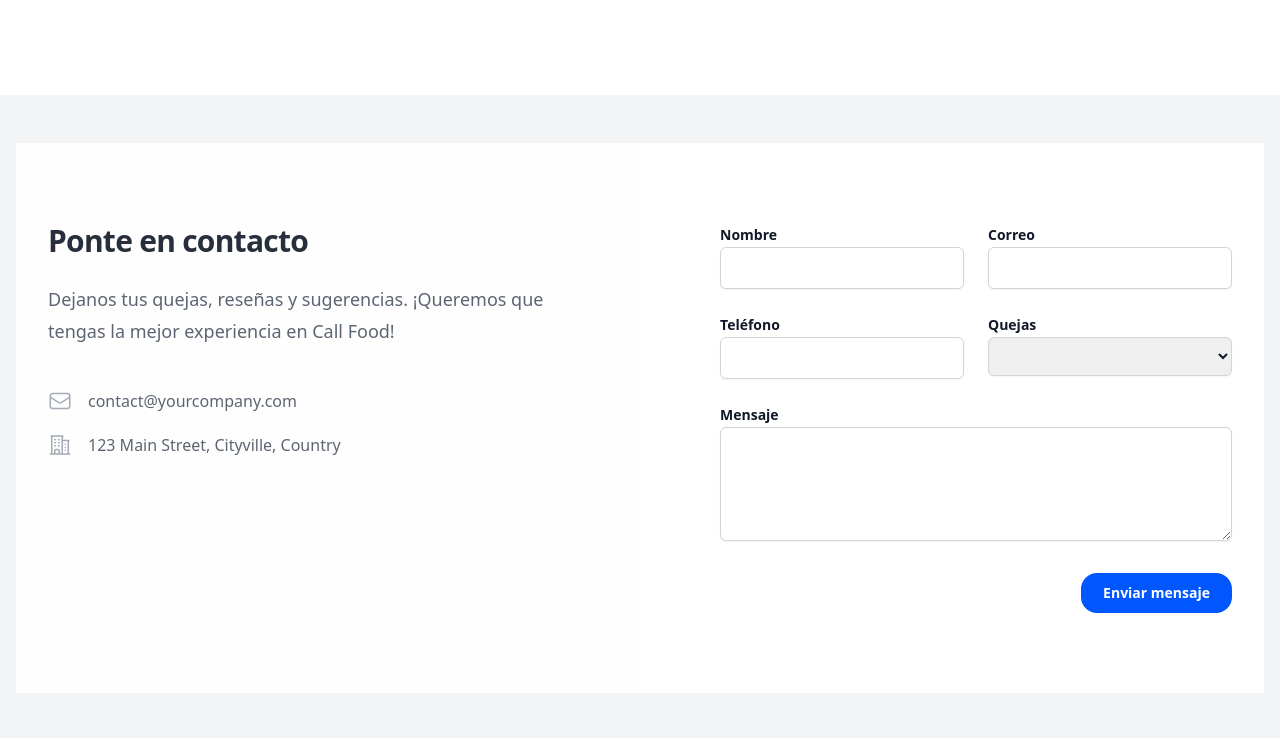
After one commit to MauricioJC3/Practica_sql_conexion, a PHP site: page /vistaUsuario/nosotros.php in a window 1280 px wide. The commit adds this page. Shown: the part 1055-1793 px from the top of the page. Run offline with PHP 8.4, Linux system fonts and the light colour scheme.

Commit message:
Nuevos cambios 3

```diff
--- a/src/css/output.css
+++ b/src/css/output.css
@@ -668,6 +649,18 @@ video {
   justify-self: end;
 }
 
+.sr-only {
+  position: absolute;
+  width: 1px;
+  height: 1px;
+  padding: 0;
+  margin: -1px;
+  overflow: hidden;
+  clip: rect(0, 0, 0, 0);
+  white-space: nowrap;
+  border-width: 0;
+}
+
 .fixed {
   position: fixed;
 }
@@ -684,6 +677,11 @@ video {
   inset: 0px;
 }
 
+.inset-y-0 {
+  top: 0px;
+  bottom: 0px;
+}
+
 .bottom-0 {
   bottom: 0px;
 }
@@ -718,6 +720,10 @@ video {
 
 .top-\[9\%\] {
   top: 9%;
+}
+
+.z-10 {
+  z-index: 10;
 }
 
 .m-0 {
@@ -918,6 +924,10 @@ video {
   height: 1.5rem;
 }
 
+.h-7 {
+  height: 1.75rem;
+}
+
 .h-80 {
   height: 20rem;
 }
@@ -1075,6 +1085,10 @@ video {
   max-width: 28rem;
 }
 
+.max-w-xl {
+  max-width: 36rem;
+}
+
 .flex-\[1_0_120px\] {
   flex: 1 0 120px;
 }
@@ -1083,6 +1097,10 @@ video {
   flex: 1 0 5rem;
 }
 
+.flex-none {
+  flex: none;
+}
+
 .table-auto {
   table-layout: auto;
 }
@@ -1147,6 +1181,10 @@ video {
   justify-content: flex-start;
 }
 
+.justify-end {
+  justify-content: flex-end;
+}
+
 .justify-center {
   justify-content: center;
 }
@@ -1177,6 +1215,11 @@ video {
 
 .gap-8 {
   gap: 2rem;
+}
+
+.gap-x-4 {
+  -moz-column-gap: 1rem;
+       column-gap: 1rem;
 }
 
 .space-x-2 > :not([hidden]) ~ :not([hidden]) {
@@ -1240,6 +1289,10 @@ video {
   border-radius: 0.25rem;
 }
 
+.rounded-2xl {
+  border-radius: 1rem;
+}
+
 .rounded-3xl {
   border-radius: 1.5rem;
 }
@@ -1273,6 +1326,10 @@ video {
   border-width: 0px;
 }
 
+.border-2 {
+  border-width: 2px;
+}
+
 .border-b {
   border-bottom-width: 1px;
 }
@@ -1283,6 +1340,11 @@ video {
 
 .border-none {
   border-style: none;
+}
+
+.border-\[\#0057ff\] {
+  --tw-border-opacity: 1;
+  border-color: rgb(0 87 255 / var(--tw-border-opacity));
 }
 
 .border-\[\#6B707C\] {
@@ -1295,6 +1357,11 @@ video {
   border-color: rgb(209 213 219 / var(--tw-border-opacity));
 }
 
+.bg-\[\#0057ff\] {
+  --tw-bg-opacity: 1;
+  background-color: rgb(0 87 255 / var(--tw-bg-opacity));
+}
+
 .bg-\[\#121a29\] {
   --tw-bg-opacity: 1;
   background-color: rgb(18 26 41 / var(--tw-bg-opacity));
@@ -1325,16 +1392,30 @@ video {
   background-color: rgb(59 130 246 / var(--tw-bg-opacity));
 }
 
+.bg-blue-600 {
+  --tw-bg-opacity: 1;
+  background-color: rgb(37 99 235 / var(--tw-bg-opacity));
+}
+
 .bg-gray-100 {
   --tw-bg-opacity: 1;
   background-color: rgb(243 244 246 / var(--tw-bg-opacity));
 }
 
+.bg-gray-100\/10 {
+  background-color: rgb(243 244 246 / 0.1);
+}
+
 .bg-gray-200 {
   --tw-bg-opacity: 1;
   background-color: rgb(229 231 235 / var(--tw-bg-opacity));
 }
 
+.bg-gray-500 {
+  --tw-bg-opacity: 1;
+  background-color: rgb(107 114 128 / var(--tw-bg-opacity));
+}
+
 .bg-green-200 {
   --tw-bg-opacity: 1;
   background-color: rgb(187 247 208 / var(--tw-bg-opacity));
@@ -1490,6 +1576,11 @@ video {
   padding-right: 0.75rem;
 }
 
+.px-3\.5 {
+  padding-left: 0.875rem;
+  padding-right: 0.875rem;
+}
+
 .px-4 {
   padding-left: 1rem;
   padding-right: 1rem;
@@ -1597,6 +1687,11 @@ video {
   line-height: 1.75rem;
 }
 
+.text-sm {
+  font-size: 0.875rem;
+  line-height: 1.25rem;
+}
+
 .text-xl {
   font-size: 1.25rem;
   line-height: 1.75rem;
@@ -1614,6 +1709,22 @@ video {
   font-weight: 600;
 }
 
+.uppercase {
+  text-transform: uppercase;
+}
+
+.leading-6 {
+  line-height: 1.5rem;
+}
+
+.leading-7 {
+  line-height: 1.75rem;
+}
+
+.leading-8 {
+  line-height: 2rem;
+}
+
 .leading-9 {
   line-height: 2.25rem;
 }
@@ -1622,6 +1733,14 @@ video {
   line-height: 1.625;
 }
 
+.tracking-tight {
+  letter-spacing: -0.025em;
+}
+
+.tracking-wider {
+  letter-spacing: 0.05em;
+}
+
 .text-\[\#FAFBFC\] {
   --tw-text-opacity: 1;
   color: rgb(250 251 252 / var(--tw-text-opacity));
@@ -1637,9 +1756,24 @@ video {
   color: rgb(255 243 0 / var(--tw-text-opacity));
 }
 
+.text-amber-500 {
+  --tw-text-opacity: 1;
+  color: rgb(245 158 11 / var(--tw-text-opacity));
+}
+
+.text-black {
+  --tw-text-opacity: 1;
+  color: rgb(0 0 0 / var(--tw-text-opacity));
+}
+
 .text-blue-500 {
   --tw-text-opacity: 1;
   color: rgb(59 130 246 / var(--tw-text-opacity));
+}
+
+.text-gray-400 {
+  --tw-text-opacity: 1;
+  color: rgb(156 163 175 / var(--tw-text-opacity));
 }
 
 .text-gray-500 {
@@ -1713,6 +1847,20 @@ video {
 
 .no-underline {
   text-decoration-line: none;
+}
+
+.placeholder-gray-400::-moz-placeholder {
+  --tw-placeholder-opacity: 1;
+  color: rgb(156 163 175 / var(--tw-placeholder-opacity));
+}
+
+.placeholder-gray-400::placeholder {
+  --tw-placeholder-opacity: 1;
+  color: rgb(156 163 175 / var(--tw-placeholder-opacity));
+}
+
+.opacity-0 {
+  opacity: 0;
 }
 
 .shadow-2xl {
@@ -1730,6 +1878,12 @@ video {
 .shadow-md {
   --tw-shadow: 0 4px 6px -1px rgb(0 0 0 / 0.1), 0 2px 4px -2px rgb(0 0 0 / 0.1);
   --tw-shadow-colored: 0 4px 6px -1px var(--tw-shadow-color), 0 2px 4px -2px var(--tw-shadow-color);
+  box-shadow: var(--tw-ring-offset-shadow, 0 0 #0000), var(--tw-ring-shadow, 0 0 #0000), var(--tw-shadow);
+}
+
+.shadow-sm {
+  --tw-shadow: 0 1px 2px 0 rgb(0 0 0 / 0.05);
+  --tw-shadow-colored: 0 1px 2px 0 var(--tw-shadow-color);
   box-shadow: var(--tw-ring-offset-shadow, 0 0 #0000), var(--tw-ring-shadow, 0 0 #0000), var(--tw-shadow);
 }
 
@@ -1762,6 +1916,12 @@ video {
   transition-duration: 150ms;
 }
 
+.transition-colors {
+  transition-property: color, background-color, border-color, text-decoration-color, fill, stroke;
+  transition-timing-function: cubic-bezier(0.4, 0, 0.2, 1);
+  transition-duration: 150ms;
+}
+
 .transition-transform {
   transition-property: transform;
   transition-timing-function: cubic-bezier(0.4, 0, 0.2, 1);
@@ -1912,11 +2097,20 @@ video {
   --tw-ring-color: rgb(59 130 246 / var(--tw-ring-opacity));
 }
 
+.focus\:ring-indigo-600:focus {
+  --tw-ring-opacity: 1;
+  --tw-ring-color: rgb(79 70 229 / var(--tw-ring-opacity));
+}
+
 .focus\:ring-offset-2:focus {
   --tw-ring-offset-width: 2px;
 }
 
 @media (min-width: 640px) {
+  .sm\:col-span-2 {
+    grid-column: span 2 / span 2;
+  }
+
   .sm\:w-1\/2 {
     width: 50%;
   }
@@ -1925,9 +2119,23 @@ video {
     grid-template-columns: repeat(2, minmax(0, 1fr));
   }
 
-  .sm\:text-4xl {
-    font-size: 2.25rem;
-    line-height: 2.5rem;
+  .sm\:py-20 {
+    padding-top: 5rem;
+    padding-bottom: 5rem;
+  }
+
+  .sm\:text-5xl {
+    font-size: 3rem;
+    line-height: 1;
+  }
+
+  .sm\:text-sm {
+    font-size: 0.875rem;
+    line-height: 1.25rem;
+  }
+
+  .sm\:leading-6 {
+    line-height: 1.5rem;
   }
 }
 
@@ -2003,10 +2211,39 @@ video {
 }
 
 @media (min-width: 1024px) {
+  .lg\:static {
+    position: static;
+  }
+
+  .lg\:mx-0 {
+    margin-left: 0px;
+    margin-right: 0px;
+  }
+
+  .lg\:mb-0 {
+    margin-bottom: 0px;
+  }
+
+  .lg\:mr-0 {
+    margin-right: 0px;
+  }
+
   .lg\:inline-block {
     display: inline-block;
   }
 
+  .lg\:w-1\/2 {
+    width: 50%;
+  }
+
+  .lg\:w-1\/3 {
+    width: 33.333333%;
+  }
+
+  .lg\:w-2\/3 {
+    width: 66.666667%;
+  }
+
   .lg\:w-full {
     width: 100%;
   }
@@ -2019,12 +2256,30 @@ video {
     flex-grow: 1;
   }
 
+  .lg\:grid-cols-2 {
+    grid-template-columns: repeat(2, minmax(0, 1fr));
+  }
+
   .lg\:grid-cols-3 {
     grid-template-columns: repeat(3, minmax(0, 1fr));
   }
 
   .lg\:grid-cols-4 {
     grid-template-columns: repeat(4, minmax(0, 1fr));
+  }
+
+  .lg\:px-8 {
+    padding-left: 2rem;
+    padding-right: 2rem;
+  }
+
+  .lg\:py-20 {
+    padding-top: 5rem;
+    padding-bottom: 5rem;
+  }
+
+  .lg\:pl-12 {
+    padding-left: 3rem;
   }
 
   .lg\:pr-24 {
--- /dev/null
+++ b/src/vistaUsuario/nosotros.php
@@ -0,0 +1,184 @@
+<!DOCTYPE html>
+<html lang="en">
+<head>
+    <meta charset="UTF-8">
+    <meta name="viewport" content="width=device-width, initial-scale=1.0">
+    <title>Nosotros</title>
+    <link rel="stylesheet" href="../css/output.css">
+</head>
+<body>
+
+<?php include 'tommic/header.php'; ?>
+
+<section class="bg-default py-16">
+    <div class="container mx-auto px-10">
+        <div class="flex flex-wrap justify-center">
+            <div class="w-full lg:w-2/3 px-4">
+                <div class="tab-content">
+                    <div class="tab-pane fade show active" id="tabs-4-1">
+                        <h3 class="text-3xl font-bold mb-4">Unas palabras sobre nosotros</h3>
+                        <p class="text-gray-700 mb-4 leading-relaxed">En Call Food, nos definimos como una plataforma tecnológica comprometida con el crecimiento y desarrollo de las microempresas del sector alimentario en el corregimiento de AltaVista.</p>
+                        <p class="text-gray-700 mb-4 leading-relaxed">Nuestro equipo está formado por mentes innovadoras y apasionadas que tienen como objetivo brindar soluciones efectivas a los desafíos que enfrentan las MiPymes en la gestión de pedidos y la promoción de sus productos.</p>
+                        <p class="text-gray-700 mb-4 leading-relaxed">Nos dedicamos a construir un ecosistema digital que permita a cada emprendimiento afiliado dar a conocer sus delicias culinarias y gestionar sus transacciones de manera sencilla y eficiente. Creemos firmemente en el poder de la tecnología para transformar la manera en que las empresas locales interactúan con sus clientes y gestionan sus operaciones diarias.</p>
+                        <img src="../img/wwwwww.jpg" alt="" class="w-full mb-8">
+                    </div>
+                    <div class="tab-pane fade hidden" id="tabs-4-2">
+                        <h3 class="text-3xl font-bold mb-4">Ofreciendo la mejor comida rápida de Altavista</h3>
+                        <p class="text-gray-700 mb-4 leading-relaxed">En Call Food, nuestra misión es empoderar a las microempresas del sector alimentario en el corregimiento de AltaVista, proporcionándoles las herramientas necesarias para gestionar sus pedidos y dar a conocer sus productos de manera efectiva y eficiente.</p>
+                        <p class="text-gray-700 mb-4 leading-relaxed">Buscamos ser la solución tecnológica que transforme la forma en que operan estas microempresas. Nuestro compromiso es ofrecer un software accesible y fácil de usar que permita a cada emprendimiento mostrar sus productos, recibir pedidos y brindar un seguimiento transparente de las transacciones realizadas.</p>
+                        <p class="text-gray-700 mb-4 leading-relaxed">Nos esforzamos por proporcionar una plataforma amigable tanto para los negocios como para los clientes, facilitando la visualización y compra de productos, mientras aseguramos a los emprendimientos una gestión eficaz de sus pedidos.</p>
+                        <img src="../img/original (1).jpg" alt="" class="w-full mb-8">
+                    </div>
+                    <div class="tab-pane fade hidden" id="tabs-4-3">
+                        <h3 class="text-3xl font-bold mb-4">Integridad y Dedicación</h3>
+                        <p class="text-gray-700 mb-4 leading-relaxed">La integridad y la dedicación son valores fundamentales en Call Food, una empresa de comida rápida comprometida en brindar la mejor experiencia posible a nuestros clientes.</p>
+                        <p class="text-gray-700 mb-4 leading-relaxed">Nuestra integridad se refleja en cada aspecto de nuestro negocio, desde la elección de ingredientes frescos y de calidad hasta la transparencia en nuestras prácticas y procesos. Creemos en la honestidad y la ética en todas nuestras interacciones, tanto con nuestros clientes como con nuestros empleados.</p>
+                        <p class="text-gray-700 mb-4 leading-relaxed">La dedicación es el motor que impulsa nuestro compromiso con la excelencia. Nuestro equipo trabaja incansablemente para perfeccionar sus recetas y ofrecer un servicio amable y eficiente. Estamos comprometidos a superar las expectativas y a buscar constantemente formas de mejorar.</p>
+                        <p class="text-gray-700 mb-4 leading-relaxed">En Call Food, la integridad y la dedicación son valores que guían nuestras acciones diarias. Creemos que al mantener estos valores en el corazón de nuestro negocio, podemos ofrecer la mejor comida rápida posible a nuestros clientes y construir relaciones duraderas basadas en la confianza y la satisfacción.</p>
+                        <img src="../img/g.jpg" alt="" class="w-full mb-8">
+                    </div>
+                </div>
+            </div>
+            <div class="w-full lg:w-1/3 px-4 mb-8 lg:mb-0 lg:pl-12">
+                <h5 class="text-sm font-medium text-gray-900 mb-4 uppercase tracking-wider">10+ años de experiencia</h5>
+                <ul class="space-y-2">
+                    <li class="wow fadeInRight" data-wow-delay="0s">
+                        <a href="#" data-tab-target="#tabs-4-1" class="tab-link block py-2 px-4 rounded-full text-white bg-blue-600 hover:bg-blue-700 transition duration-300 ease-in-out">Quiénes somos</a>
+                    </li>
+                    <li class="wow fadeInRight" data-wow-delay=".1s">
+                        <a href="#" data-tab-target="#tabs-4-2" class="tab-link block py-2 px-4 rounded-full text-gray-900 hover:text-white hover:bg-blue-600 transition duration-300 ease-in-out">Nuestra misión</a>
+                    </li>
+                    <li class="wow fadeInRight" data-wow-delay=".2s">
+                        <a href="#" data-tab-target="#tabs-4-3" class="tab-link block py-2 px-4 rounded-full text-gray-900 hover:text-white hover:bg-blue-600 transition duration-300 ease-in-out">Nuestros valores</a>
+                    </li>
+                </ul>
+            </div>
+        </div>
+    </div>
+</section>
+
+
+
+
+
+
+<section class="bg-gray-100 py-12">
+    <div class="container mx-auto px-4">
+        <div class="relative bg-white">
+            <div class="mx-auto max-w-7xl grid grid-cols-1 lg:grid-cols-2">
+                <div class="relative px-6 py-8 sm:py-20 lg:static lg:px-8 lg:py-20 bg-white">
+                    <div class="mx-auto max-w-xl lg:mx-0 lg:max-w-lg">
+                        <div class="absolute inset-y-0 left-0 z-10 w-full bg-gray-100/10 lg:w-1/2"></div>
+                        <h2 class="text-3xl font-bold tracking-tight text-gray-900">Ponte en contacto</h2>
+                        <p class="mt-6 text-lg leading-8 text-gray-600">Dejanos tus quejas, reseñas y sugerencias. ¡Queremos que tengas la mejor experiencia en Call Food!</p>
+                        <dl class="mt-10 space-y-4 text-base leading-7 text-gray-600">
+                            <div class="flex gap-x-4">
+                                <dt class="flex-none">
+                                    <span class="sr-only">Email</span>
+                                    <svg xmlns="http://www.w3.org/2000/svg" fill="none" viewBox="0 0 24 24" stroke-width="1.5" stroke="currentColor" aria-hidden="true" class="h-7 w-6 text-gray-400">
+                                        <path stroke-linecap="round" stroke-linejoin="round" d="M21.75 6.75v10.5a2.25 2.25 0 01-2.25 2.25h-15a2.25 2.25 0 01-2.25-2.25V6.75m19.5 0A2.25 2.25 0 0019.5 4.5h-15a2.25 2.25 0 00-2.25 2.25m19.5 0v.243a2.25 2.25 0 01-1.07 1.916l-7.5 4.615a2.25 2.25 0 01-2.36 0L3.32 8.91a2.25 2.25 0 01-1.07-1.916V6.75"></path>
+                                    </svg>
+                                </dt>
+                                <dd><a class="hover:text-gray-900" href="mailto:contact@yourcompany.com">contact@yourcompany.com</a></dd>
+                            </div>
+                            <div class="flex gap-x-4">
+                                <dt class="flex-none">
+                                    <span class="sr-only">Address</span>
+                                    <svg xmlns="http://www.w3.org/2000/svg" fill="none" viewBox="0 0 24 24" stroke-width="1.5" stroke="currentColor" aria-hidden="true" class="h-7 w-6 text-gray-400">
+                                        <path stroke-linecap="round" stroke-linejoin="round" d="M2.25 21h19.5m-18-18v18m10.5-18v18m6-13.5V21M6.75 6.75h.75m-.75 3h.75m-.75 3h.75m3-6h.75m-.75 3h.75m-.75 3h.75M6.75 21v-3.375c0-.621.504-1.125 1.125-1.125h2.25c.621 0 1.125.504 1.125 1.125V21M3 3h12m-.75 4.5H21m-3.75 3.75h.008v.008h-.008v-.008zm0 3h.008v.008h-.008v-.008zm0 3h.008v.008h-.008v-.008z"></path>
+                                    </svg>
+                                </dt>
+                                <dd>123 Main Street, Cityville, Country</dd>
+                            </div>
+                        </dl>
+                    </div>
+                </div>
+                <form class="px-8 py-8 sm:py-20 lg:px-8 lg:py-20 bg-white">
+                    <div class="mx-auto max-w-xl lg:mr-0 lg:max-w-lg">
+                        <div class="grid grid-cols-1 gap-6 sm:grid-cols-2">
+                            <div>
+                                <label for="first-name" class="block text-sm font-semibold leading-6 text-gray-900">Nombre</label>
+                                <input type="text" id="first-name" autocomplete="given-name" class="block w-full rounded-md border border-gray-300 shadow-sm px-3.5 py-2 text-gray-900 placeholder-gray-400 focus:ring-indigo-600 focus:border-indigo-600 sm:text-sm sm:leading-6">
+                            </div>
+                            <div>
+                                <label for="last-name" class="block text-sm font-semibold leading-6 text-gray-900">Correo</label>
+                                <input type="text" id="last-name" autocomplete="family-name" class="block w-full rounded-md border border-gray-300 shadow-sm px-3.5 py-2 text-gray-900 placeholder-gray-400 focus:ring-indigo-600 focus:border-indigo-600 sm:text-sm sm:leading-6">
+                            </div>
+                            <div>
+                                <label for="phone" class="block text-sm font-semibold leading-6 text-gray-900">Teléfono</label>
+                                <input type="text" id="phone" autocomplete="tel" class="block w-full rounded-md border border-gray-300 shadow-sm px-3.5 py-2 text-gray-900 placeholder-gray-400 focus:ring-indigo-600 focus:border-indigo-600 sm:text-sm sm:leading-6">
+                            </div>
+                            <div>
+                                <label for="category" class="block text-sm font-semibold leading-6 text-gray-900">Quejas</label>
+                                <select id="category" name="category" class="block w-full rounded-md border border-gray-300 shadow-sm px-3.5 py-2 text-gray-900 placeholder-gray-400 focus:ring-indigo-600 focus:border-indigo-600 sm:text-sm sm:leading-6">
+                                    <option value=""></option>
+                                    <option value="queja microempresa">Queja microempresa</option>
+                                    <option value="queja comida">Queja comida</option>
+                                    <option value="queja pedido">Queja pedido</option>
+                                    <option value="queja pagina web">Queja página web</option>
+                                </select>
+                            </div>
+                            <div class="sm:col-span-2">
+                                <label for="message" class="block text-sm font-semibold leading-6 text-gray-900">Mensaje</label>
+                                <textarea id="message" rows="4" class="block w-full rounded-md border border-gray-300 shadow-sm px-3.5 py-2 text-gray-900 placeholder-gray-400 focus:ring-indigo-600 focus:border-indigo-600 sm:text-sm sm:leading-6"></textarea>
+                            </div>
+                        </div>
+                        <div class="mt-8 flex justify-end">
+                            <button type="submit" class="px-5 py-2 text-sm font-semibold text-white bg-[#0057ff] border-2 border-[#0057ff] rounded-2xl transition-colors duration-150 ease-in-out hover:border-blue-400 hover:bg-blue-400">Enviar mensaje</button>
+                        </div>
+                    </div>
+                </form>
+            </div>
+        </div>
+    </div>
+</section>
+
+
+<section class="bg-gray-100 pb-24">
+    <div class="container mx-auto px-4">
+
+        <!-- Responsive Google Map -->
+        <div class="relative h-0" style="padding-bottom: 45%;">
+            <iframe class="absolute top-0 left-0 w-full h-full"
+                src="https://www.google.com/maps/embed?pb=!1m18!1m12!1m3!1d3966.3080314020667!2d-75.62761742414584!3d6.2230536265800405!2m3!1f0!2f0!3f0!3m2!1i1024!2i768!4f13.1!3m3!1m2!1s0x8e442a1c3fb18b4d%3A0xcd37678463cb218!2sCl.%2018%20%23103-23%20316%2C%20Medell%C3%ADn%2C%20Altavista%2C%20Medell%C3%ADn%2C%20Antioquia!5e0!3m2!1ses!2sco!4v1697723290742!5m2!1ses!2sco"
+                frameborder="0" style="border:0;" allowfullscreen="" aria-hidden="false" tabindex="0"></iframe>
+        </div>
+
+    </div>
+</section>
+
+
+<?php include 'tommic/fother.php'; ?>
+</body>
+<script>
+document.addEventListener('DOMContentLoaded', () => {
+    const tabLinks = document.querySelectorAll('.tab-link');
+    const tabPanes = document.querySelectorAll('.tab-pane');
+
+    tabLinks.forEach(link => {
+        link.addEventListener('click', (e) => {
+            e.preventDefault();
+
+            // Remove active class from all tab links
+            tabLinks.forEach(link => link.classList.remove('active', 'text-white', 'bg-blue-600'));
+            tabLinks.forEach(link => link.classList.add('text-gray-900'));
+
+            // Hide all tab panes
+            tabPanes.forEach(pane => pane.classList.add('hidden'));
+            tabPanes.forEach(pane => pane.classList.remove('show', 'active'));
+
+            // Show the clicked tab pane
+            const target = document.querySelector(link.getAttribute('data-tab-target'));
+            target.classList.remove('hidden');
+            target.classList.add('show', 'active');
+
+            // Add active class to the clicked tab link
+            link.classList.add('active', 'text-white', 'bg-blue-600');
+            link.classList.remove('text-gray-900');
+        });
+    });
+});
+
+
+</script>
+</html>
--- a/src/vistaUsuario/tommic/header.php
+++ b/src/vistaUsuario/tommic/header.php
@@ -20,7 +20,7 @@
                         <a class="hover:text-gray-500" href="dashboard_cliente.php">Inicio</a>
                     </li>
                     <li>
-                        <a class="hover:text-gray-500" href="dashboard_cliente.php">Nosotros</a>
+                        <a class="hover:text-gray-500" href="nosotros.php">Nosotros</a>
                     </li>
                     <li>
                         <a class="hover:text-gray-500" href="ver_productos.php">Productos</a>
--- a/src/vistaUsuario/ver_carrito.php
+++ b/src/vistaUsuario/ver_carrito.php
@@ -37,6 +37,9 @@ if (isset($_GET['delete_all'])) {
    <meta name="viewport" content="width=device-width, initial-scale=1.0">
    <title>Carrito</title>
    <link rel="stylesheet" href="../css/output.css">
+   <link rel="preconnect" href="https://fonts.googleapis.com">
+    <link rel="preconnect" href="https://fonts.gstatic.com" crossorigin>
+    <link href="https://fonts.googleapis.com/css2?family=Bebas+Neue&display=swap" rel="stylesheet">
 
 </head>
 
@@ -47,7 +50,7 @@ if (isset($_GET['delete_all'])) {
 
    <section class="shopping-cart mt-8">
 
-      <h1 class="title text-2xl font-bold mb-4 justify-center text-center contenedor">Productos agregados</h1>
+      <h1 class="font-bebas title text-4xl font-bold mb-4 justify-center text-center contenedor">Productos agregados</h1>
 
       <div class="grid grid-cols-1 md:grid-cols-2 lg:grid-cols-3 gap-4 mx-auto contenedor">
          <?php
--- a/src/vistaUsuario/ver_productos.php
+++ b/src/vistaUsuario/ver_productos.php
@@ -41,6 +41,9 @@ if (isset($_POST['add_to_cart']) && $user_id !== null) {
    <meta http-equiv="X-UA-Compatible" content="IE=edge">
    <meta name="viewport" content="width=device-width, initial-scale=1.0">
    <title>Productos</title>
+   <link rel="preconnect" href="https://fonts.googleapis.com">
+    <link rel="preconnect" href="https://fonts.gstatic.com" crossorigin>
+    <link href="https://fonts.googleapis.com/css2?family=Bebas+Neue&display=swap" rel="stylesheet">
 
    <link rel="stylesheet" href="../css/output.css">
 </head>
@@ -50,7 +53,7 @@ if (isset($_POST['add_to_cart']) && $user_id !== null) {
 <?php include 'tommic/header.php'; ?>
 
 <section class="contenedor">
-   <h1 class="title text-center mt-8 text-gray-700 font-bold">Productos</h1>
+   <h1 class="font-bebas text-4xl title text-center mt-8 text-amber-500 font-bold">Productos</h1>
 
    <div class="grid grid-cols-1 sm:grid-cols-2 md:grid-cols-3 lg:grid-cols-4 gap-8 justify-center mt-8 m-5">
       <?php
```
Also changed, not shown: other parts of src/css/output.css (+70 -34 lines), src/css/input.css (+3 -17 lines), src/js/interacciones_menu.js (added, +19 -0 lines), src/vistaUsuario/dashboard_cliente.php (+33 -48 lines), tailwind.config.js (+12 -0 lines).
